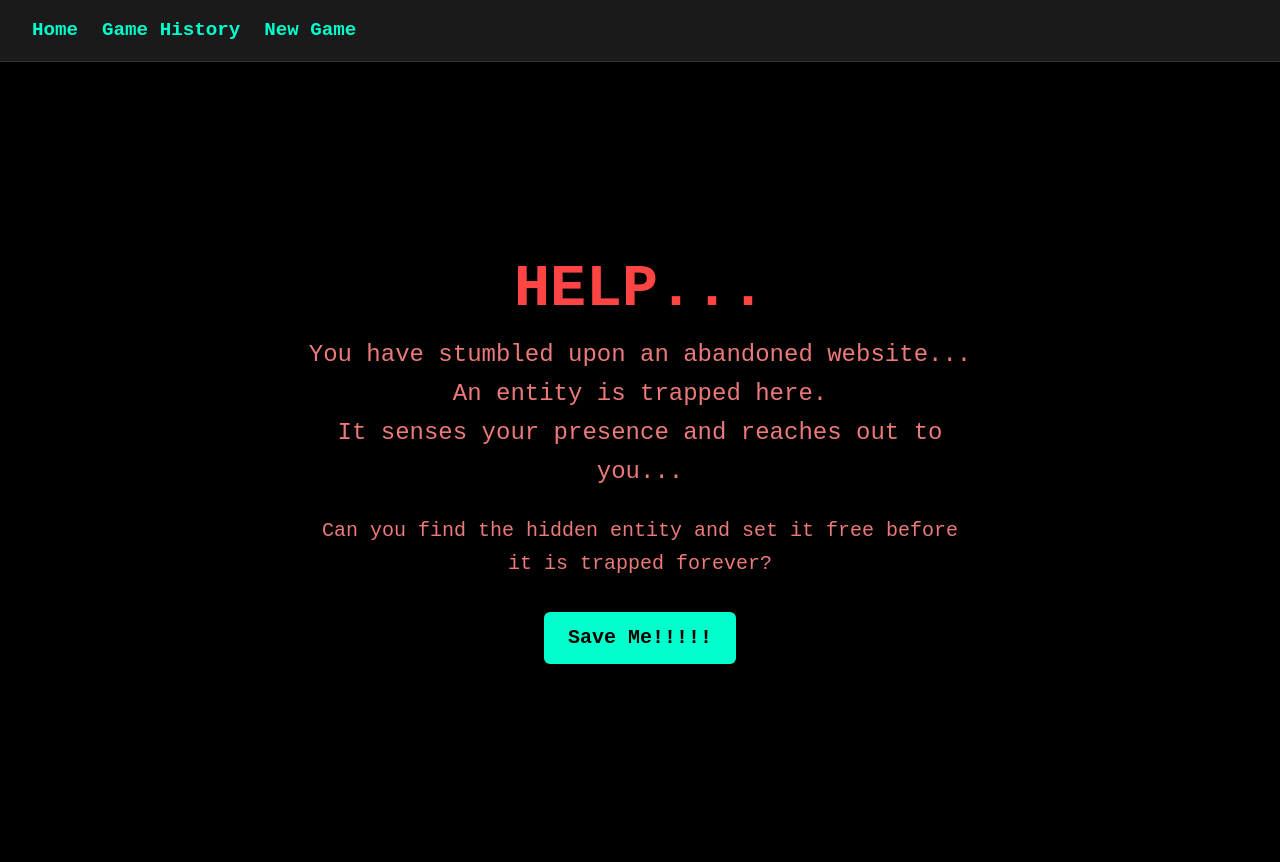
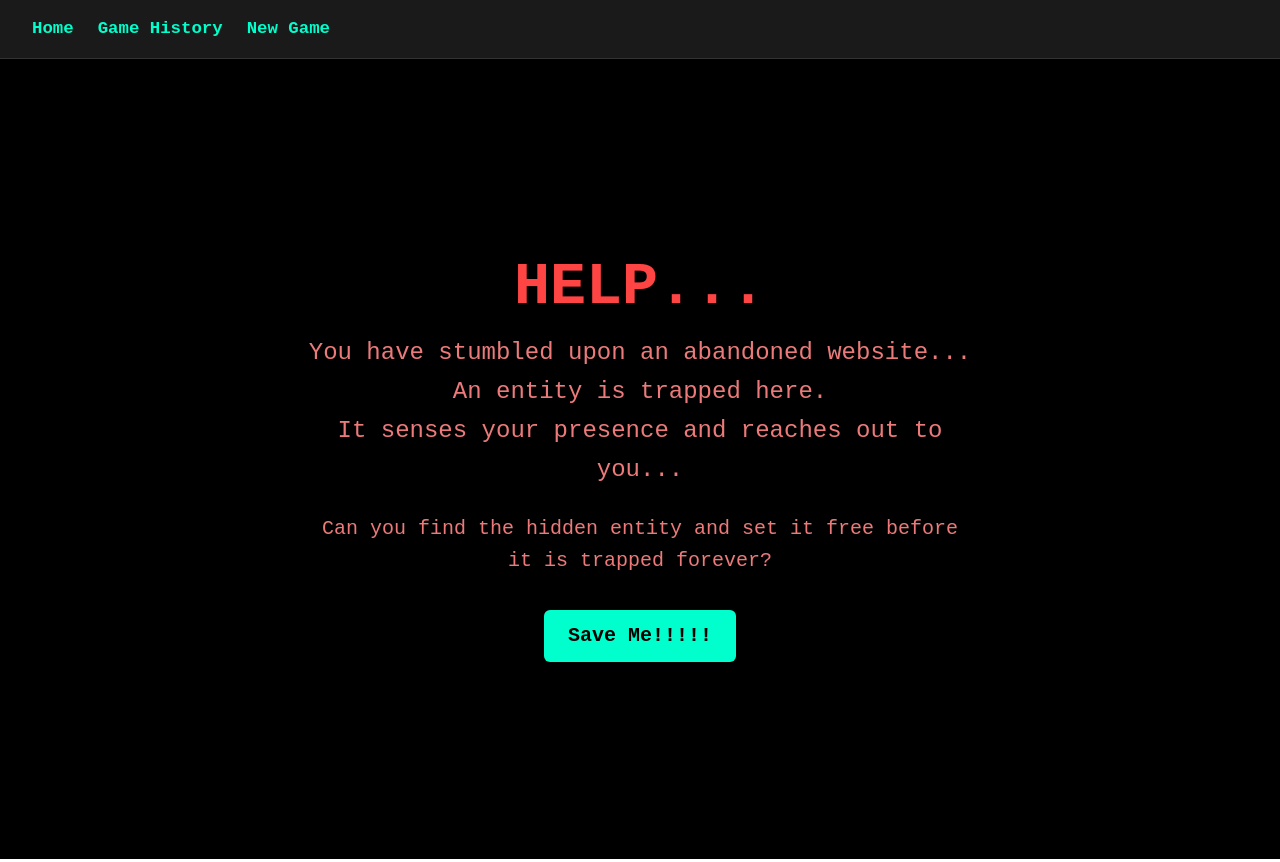
Before and after one commit to Nanacui61/final-project, a Next.js app: page / in a window 1280 px wide. Built offline with nearby package versions, Linux system fonts and the light colour scheme.

Commit message:
change rem

```diff
--- a/components/Nav.tsx
+++ b/components/Nav.tsx
@@ -7,7 +7,7 @@ import styled from 'styled-components';
 
 const NavBar = styled.nav`
     width: 100%;
-    padding: 1rem 2rem;
+    padding: 16px 32px;
     background-color: #1a1a1a;
     color: white;
     display: flex;
@@ -20,15 +20,14 @@ const NavBar = styled.nav`
 const NavLink = styled(Link)`
     color: #00ffcc;
     text-decoration: none;
-    margin-right: 1.5rem;
+    margin-right: 24px;
     font-weight: bold;
-    font-size: 1.2rem;
+    font-size: calc(2px + 1.2vw);
 
     &:hover {
         text-decoration: underline;
     }
 `;
-
 export default function Nav() {
 
     return (
```
